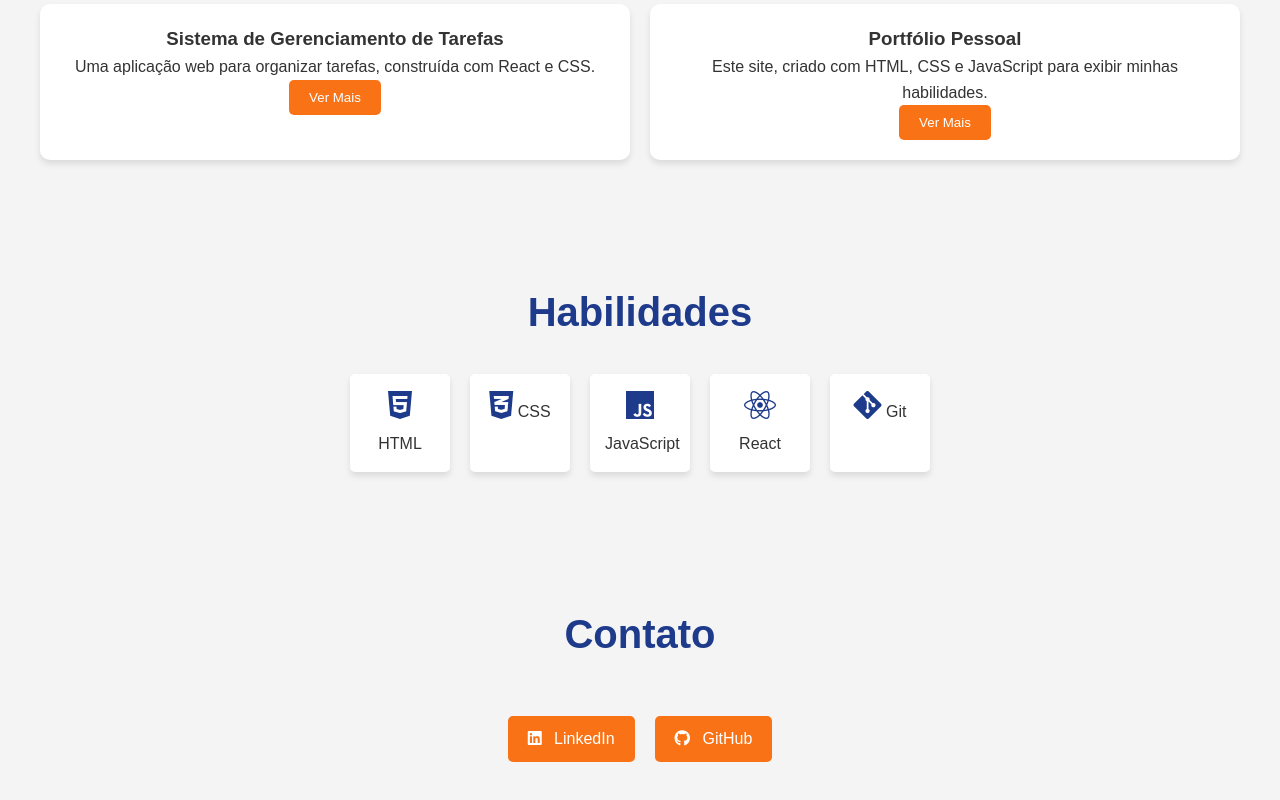
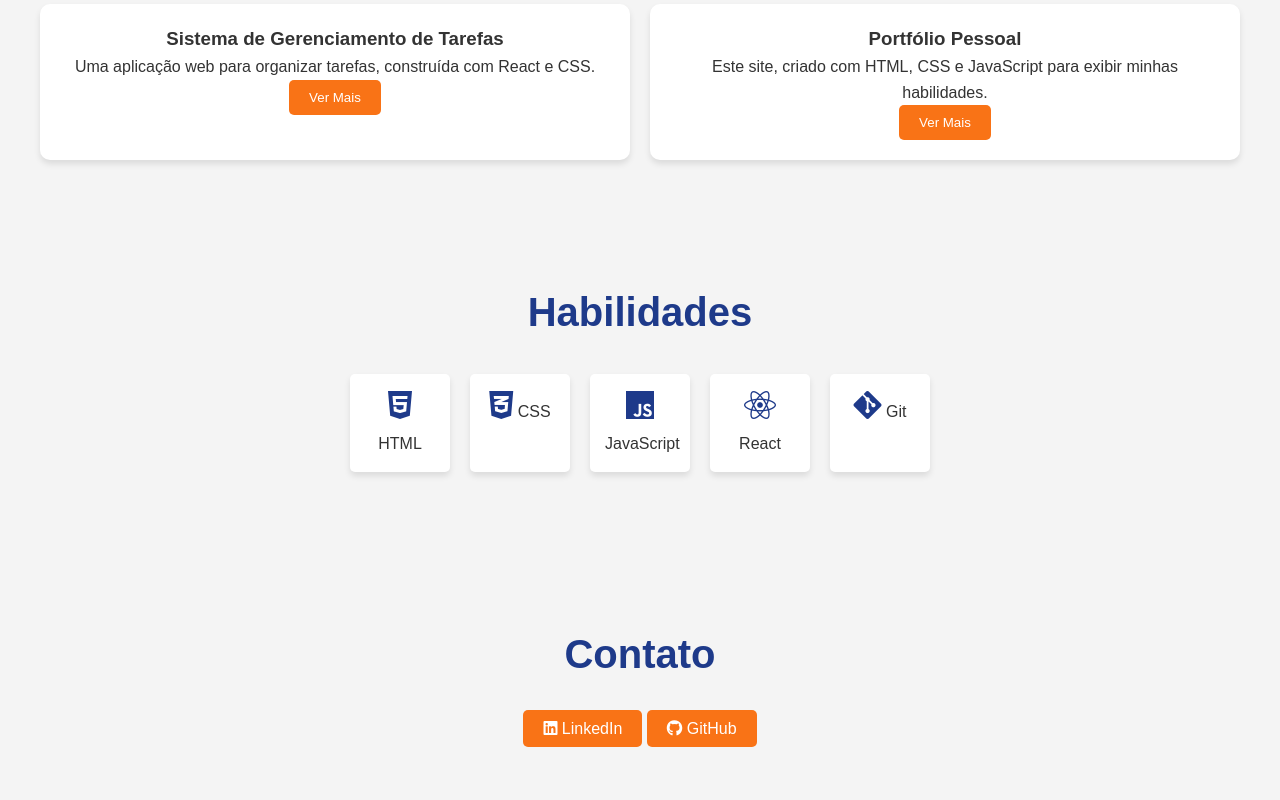
Before and after one commit to tarcisiogeovane/tarcisiogeovane.github.io, a plain HTML site: page index.html in a window 1280 px wide. Shown: the part 1572-2372 px from the top of the page. Drawn offline with nearby package versions, Linux system fonts and the light colour scheme.

Commit message:
update css
contact

```diff
--- a/css/style.css
+++ b/css/style.css
@@ -175,35 +175,27 @@ h2 {
 .contact {
   padding: 60px 20px;
   text-align: center;
-  min-height: 300px; /* Garante que a seção tenha altura mínima */
+  min-height: 400px; /* Aumentei a altura mínima para dar mais espaço */
   display: flex;
   flex-direction: column;
   justify-content: center;
   align-items: center;
+  background: #f4f4f4; /* Cor de fundo para diferenciar */
 }
 
-.contact-links {
-  display: flex;
-  justify-content: center;
-  gap: 20px;
-  margin-top: 20px; /* Espaço entre o título e os botões */
+/* Garantir que o body tenha rolagem suave */
+body {
+  background: #f4f4f4;
+  color: #333;
+  line-height: 1.6;
+  overflow-y: scroll; /* Força o scroll mesmo que o conteúdo seja curto */
 }
 
-.contact-links .btn {
-  background: #F97316;
-  color: white;
-  padding: 10px 20px;
-  border-radius: 5px;
-  text-decoration: none;
-  transition: background 0.3s;
-}
-
-.contact-links .btn:hover {
-  background: #D55A00;
-}
-
-.contact-links .btn i {
-  margin-right: 8px;
+/* Ajuste no footer ou espaçamento final, se necessário */
+.contact::after {
+  content: "";
+  display: block;
+  height: 100px; /* Adiciona um espaço extra no final da página */
 }
 
 /* Modal */
--- a/index.html
+++ b/index.html
@@ -71,7 +71,7 @@
 
   <!-- Contato -->
 <section id="contact" class="contact">
-    <h2 data-aos="fade-up">Contato</h2>
+    <h2>Contato</h2> <!-- Removi o data-aos aqui -->
     <div class="contact-links">
       <a href="https://www.linkedin.com/in/tarcisiogeovanecoding" target="_blank" class="btn"><i class="fab fa-linkedin"></i> LinkedIn</a>
       <a href="https://github.com/tarcisiogeovane" target="_blank" class="btn"><i class="fab fa-github"></i> GitHub</a>
```
